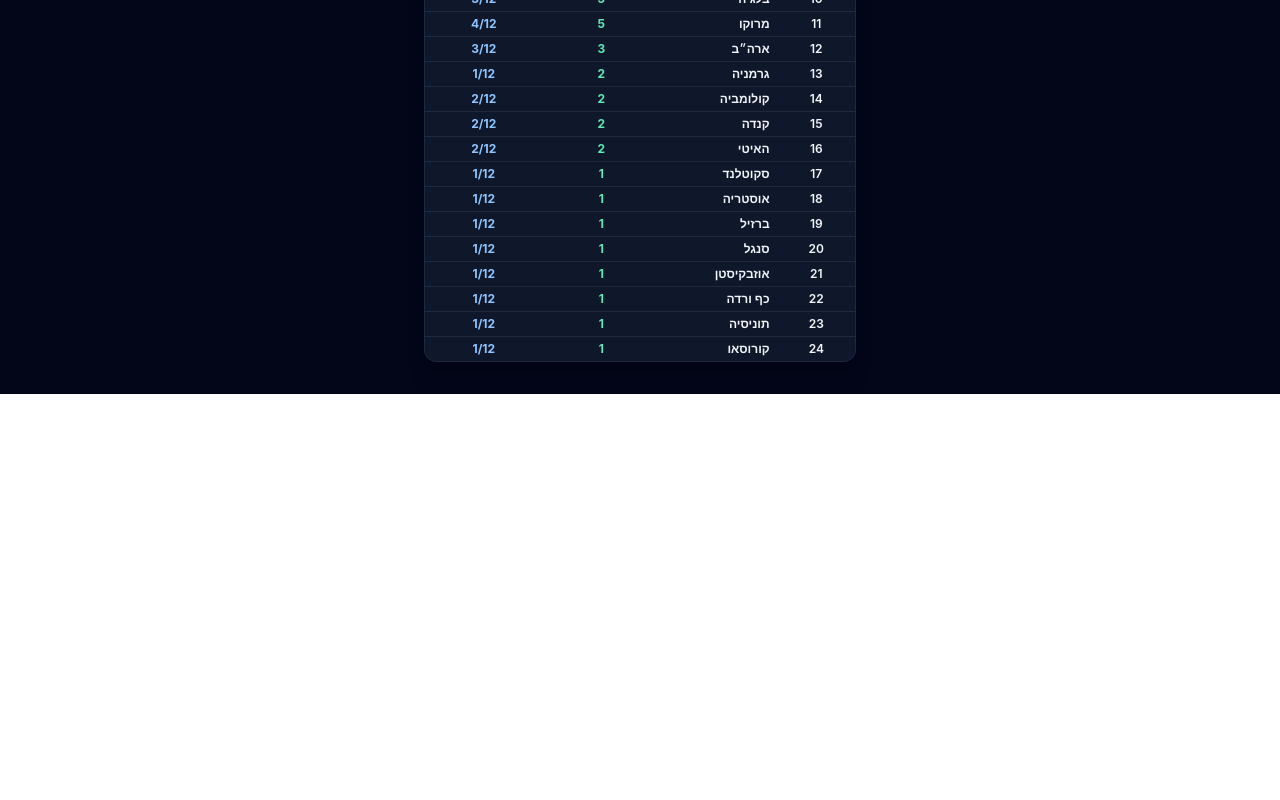
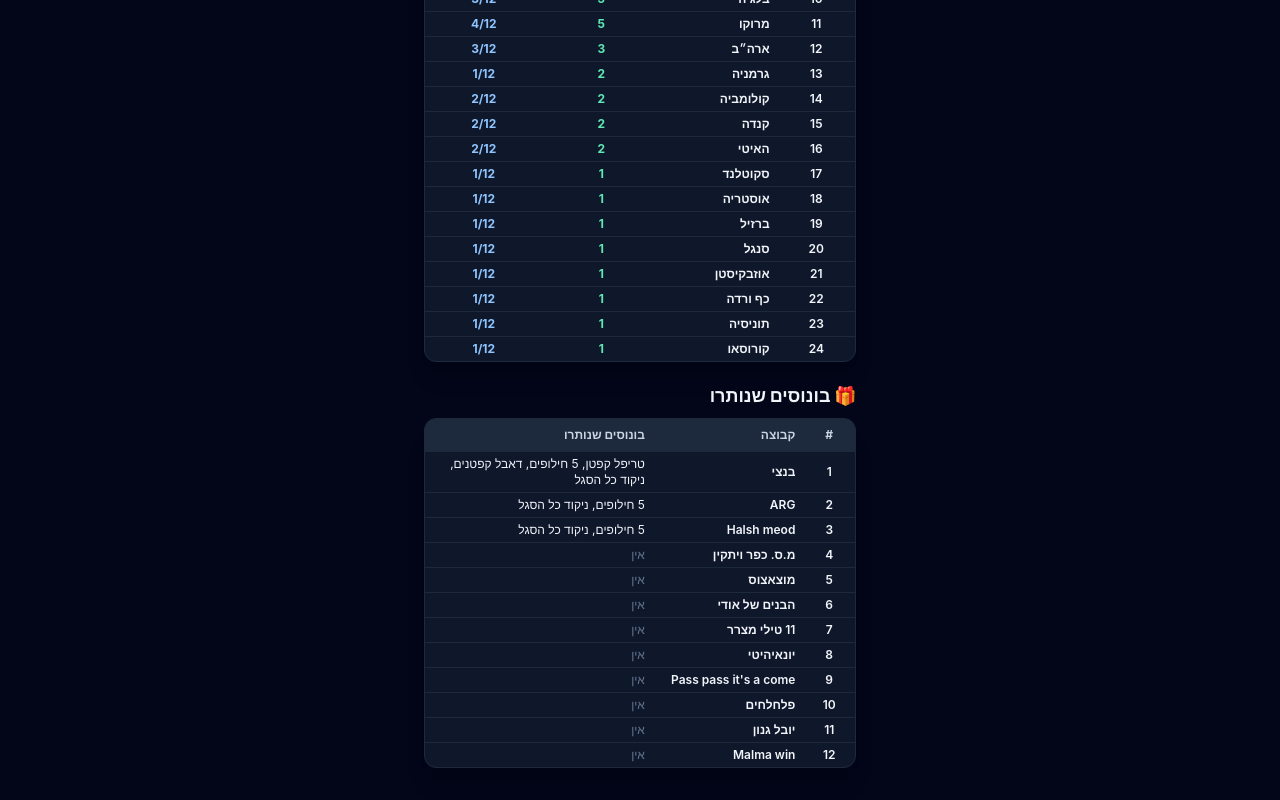
Before and after one commit to YuvalG22/wc-fantasy, a React (Vite) app: page / in a window 1280 px wide. Shown: the part 5917-6717 px from the top of the page. Before the commit the page ends 6311 px from the top, so only its background shows below. Built offline with nearby package versions, Linux system fonts and the light colour scheme.

Commit message:
update 12/7

```diff
--- a/src/App.jsx
+++ b/src/App.jsx
@@ -127,6 +127,13 @@ const USERS = [
   { userId: 84349, name: "יובל גנון" },
   { userId: 241490, name: "Malma win" },
 ];
+
+const BONUS_NAMES = {
+  1: "טריפל קפטן",
+  2: "5 חילופים",
+  3: "דאבל קפטנים",
+  4: "ניקוד כל הסגל",
+};
 
 function App() {
   const [rows, setRows] = useState([]);
@@ -576,6 +583,31 @@ function App() {
       ...team,
       fantasyTeamsCount: team.fantasyTeams.size,
     }))
+    .sort((a, b) => b.count - a.count);
+
+  const remainingBonusesTable = teamsData
+    .map((team) => {
+      const remainingBonuses = Object.entries(BONUS_NAMES)
+        .filter(([bonusId]) => {
+          const bonus = team.bonusesData?.find(
+            (b) => b.bonusId === Number(bonusId),
+          );
+
+          // הבונוס נשאר אם לא קיים usageRoundId
+          return !bonus?.usageRoundId;
+        })
+        .map(([bonusId, bonusName]) => ({
+          bonusId: Number(bonusId),
+          name: bonusName,
+        }));
+
+      return {
+        userId: team.userId,
+        teamName: team.teamName,
+        remainingBonuses,
+        count: remainingBonuses.length,
+      };
+    })
     .sort((a, b) => b.count - a.count);
 
   return (
@@ -1127,6 +1159,48 @@ function App() {
                 </table>
               </div>
             </section>
+            <section className="mb-5">
+              <h2 className="mb-2 text-lg font-black">🎁 בונוסים שנותרו</h2>
+
+              <div className="overflow-hidden rounded-xl border border-slate-800 bg-slate-900 shadow-xl">
+                <table className="w-full table-fixed border-collapse text-xs">
+                  <thead className="bg-slate-800 text-slate-300">
+                    <tr>
+                      <th className="w-[12%] px-1 py-2 text-center">#</th>
+                      <th className="w-[35%] px-2 py-2 text-right">קבוצה</th>
+                      <th className="px-2 py-2 text-right">בונוסים שנותרו</th>
+                    </tr>
+                  </thead>
+
+                  <tbody>
+                    {remainingBonusesTable.map((team, index) => (
+                      <tr
+                        key={team.userId}
+                        className="border-t border-slate-800"
+                      >
+                        <td className="px-1 py-1 text-center font-semibold">
+                          {index + 1}
+                        </td>
+
+                        <td className="truncate px-2 py-1 font-semibold">
+                          {team.teamName}
+                        </td>
+
+                        <td className="px-2 py-1">
+                          {team.remainingBonuses.length > 0 ? (
+                            team.remainingBonuses
+                              .map((bonus) => bonus.name)
+                              .join(", ")
+                          ) : (
+                            <span className="text-slate-500">אין</span>
+                          )}
+                        </td>
+                      </tr>
+                    ))}
+                  </tbody>
+                </table>
+              </div>
+            </section>
           </>
         )}
       </div>
```
